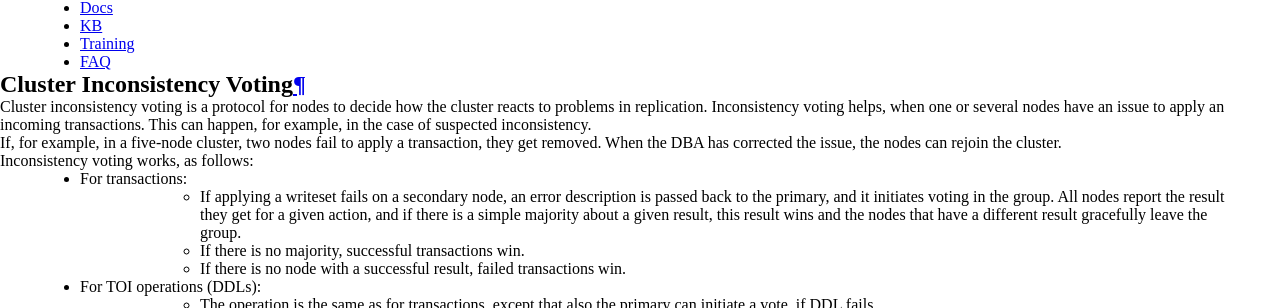
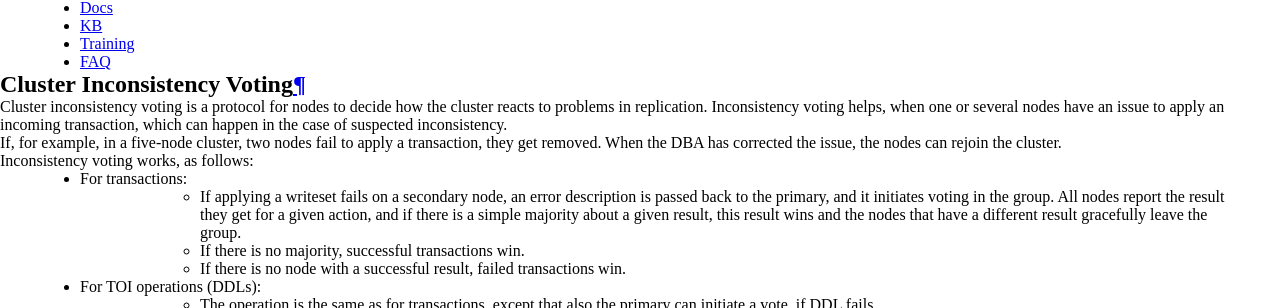
Before and after one commit to codership/documentation, a Sphinx documentation site: the page built from galeracluster/source/documentation/inconsistency-voting.rst, in a window 1280 px wide. Shown: the part 361-669 px from the top of the page. Built offline with Sphinx 7.4.7, drawn with Linux system fonts in a browser that asks for light colours; comment, search, counter and statistics services are not loaded.

Commit message:
fixed a bit

```diff
--- a/galeracluster/source/documentation/inconsistency-voting.rst
+++ b/galeracluster/source/documentation/inconsistency-voting.rst
@@ -62,7 +62,7 @@ Cluster Inconsistency Voting
    pair: Configuration; gcs.vote_policy
 
 
-Cluster inconsistency voting is a protocol for nodes to decide how the cluster reacts to problems in replication. Inconsistency voting helps, when one or several nodes have an issue to apply an incoming transactions. This can happen, for example, in the case of suspected inconsistency.
+Cluster inconsistency voting is a protocol for nodes to decide how the cluster reacts to problems in replication. Inconsistency voting helps, when one or several nodes have an issue to apply an incoming transaction, which can happen in the case of suspected inconsistency.
 
 If, for example, in a five-node cluster, two nodes fail to apply a transaction, they get removed. When the DBA has corrected the issue, the nodes can rejoin the cluster.
 
```
